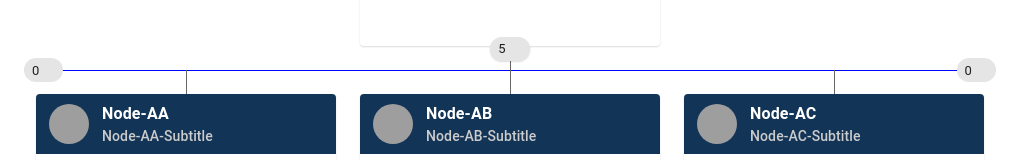
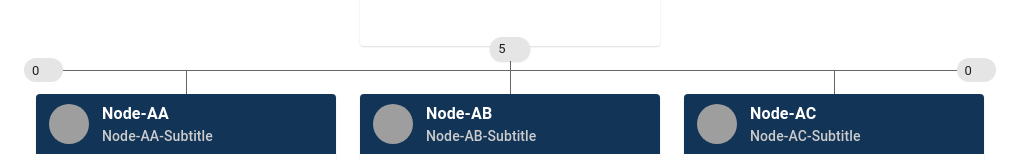
Before and after one commit to thebuoyant/react-hierarchy, a React (Vite) app: page / in a window 1280 px wide. Shown: the part 276-436 px from the top of the page, without its empty margins (0-1035 px from the left). Built offline with nearby package versions, Linux system fonts and the light colour scheme; grey boxes are pictures that could not be loaded; some icons are missing; the HTML template or start-up script is replaced by a standard one.

Commit message:
RH-20 Improve layer a branch

```diff
--- a/src/components/layer-a-branch/LayerABranch.css
+++ b/src/components/layer-a-branch/LayerABranch.css
@@ -22,20 +22,17 @@
 
     .branch-line-item-a,
     .branch-line-item-b,
-    .branch-line-item-,
+    .branch-line-item-c,
     .branch-line-item-d,
     .branch-line-item-e,
     .branch-line-item-f {
       height: 1px;
-      background-color: blue;
-      width: 200px;
     }
   }
 
   .nav-item-right {
     position: absolute;
     right: 0;
-
     z-index: 100;
 
     .MuiChip-root {
--- a/src/components/layer-a-branch/LayerABranch.tsx
+++ b/src/components/layer-a-branch/LayerABranch.tsx
@@ -1,19 +1,63 @@
+import { APP_CONFIG } from "../../app.config";
+import { useLayoutStore } from "../../store/layoutStore";
 import NavBadge from "../nav-badge/NavBadge";
 import "./LayerABranch.css";
 
 export default function LayerABranch() {
+  const cardWidth = useLayoutStore((s) => s.cardWidth);
+  const cardSpace = useLayoutStore((s) => s.cardSpace);
+
+  const branchLineItemWidth = 2 * cardSpace + cardWidth;
+  const branchLineItemColor = APP_CONFIG.layout.branch.lineColor;
+
   return (
     <div className="layer-a-branch">
       <div className="nav-item-left">
         <NavBadge isVisible direction="left" />
       </div>
       <div className="branch-line">
-        <div className="branch-line-item-a"></div>
-        <div className="branch-line-item-b"></div>
-        <div className="branch-line-item-c"></div>
-        <div className="branch-line-item-d"></div>
-        <div className="branch-line-item-e"></div>
-        <div className="branch-line-item-f"></div>
+        <div
+          className="branch-line-item-a"
+          style={{
+            width: branchLineItemWidth,
+            backgroundColor: branchLineItemColor,
+          }}
+        ></div>
+        <div
+          className="branch-line-item-b"
+          style={{
+            width: branchLineItemWidth,
+            backgroundColor: branchLineItemColor,
+          }}
+        ></div>
+        <div
+          className="branch-line-item-c"
+          style={{
+            width: branchLineItemWidth,
+            backgroundColor: branchLineItemColor,
+          }}
+        ></div>
+        <div
+          className="branch-line-item-d"
+          style={{
+            width: branchLineItemWidth,
+            backgroundColor: branchLineItemColor,
+          }}
+        ></div>
+        <div
+          className="branch-line-item-e"
+          style={{
+            width: branchLineItemWidth,
+            backgroundColor: branchLineItemColor,
+          }}
+        ></div>
+        <div
+          className="branch-line-item-f"
+          style={{
+            width: branchLineItemWidth,
+            backgroundColor: branchLineItemColor,
+          }}
+        ></div>
       </div>
       <div className="nav-item-right">
         <NavBadge isVisible direction="right" />
```
